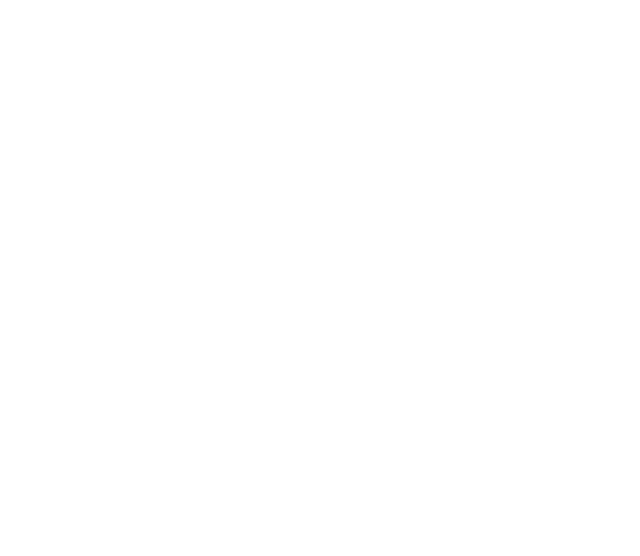
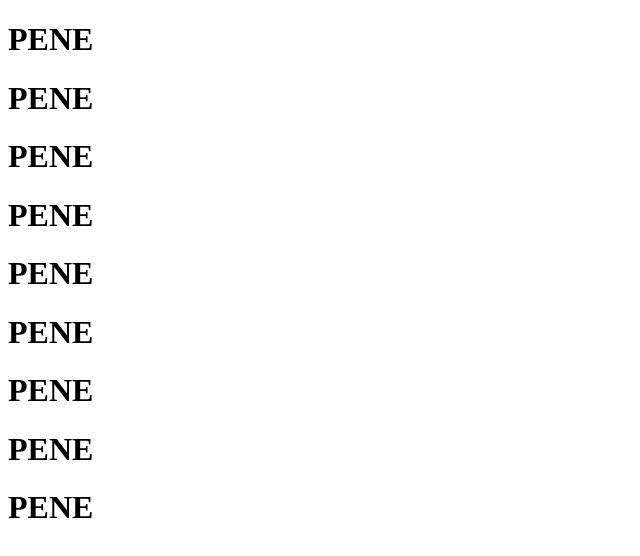
Before and after one commit to egiam/Proyecto-Jair, a plain HTML site: page index.html in a window 1280 px wide. Shown: the whole page, without its empty margins (0-640 px from the left). Drawn offline with Linux system fonts and the light colour scheme.

Commit message:
Update index.html

```diff
--- a/index.html
+++ b/index.html
@@ -3,7 +3,17 @@
   <head>
     <meta charset="UTF-8" />
     <meta name="viewport" content="width=device-width, initial-scale=1.0" />
-    <title>Document</title>
+    <title>Mipeneeeeeeeeeeeeeeee</title>
   </head>
-  <body></body>
+  <body>
+    <h1>PENE</h1>
+    <h1>PENE</h1>
+    <h1>PENE</h1>
+    <h1>PENE</h1>
+    <h1>PENE</h1>
+    <h1>PENE</h1>
+    <h1>PENE</h1>
+    <h1>PENE</h1>
+    <h1>PENE</h1>
+  </body>
 </html>
```
